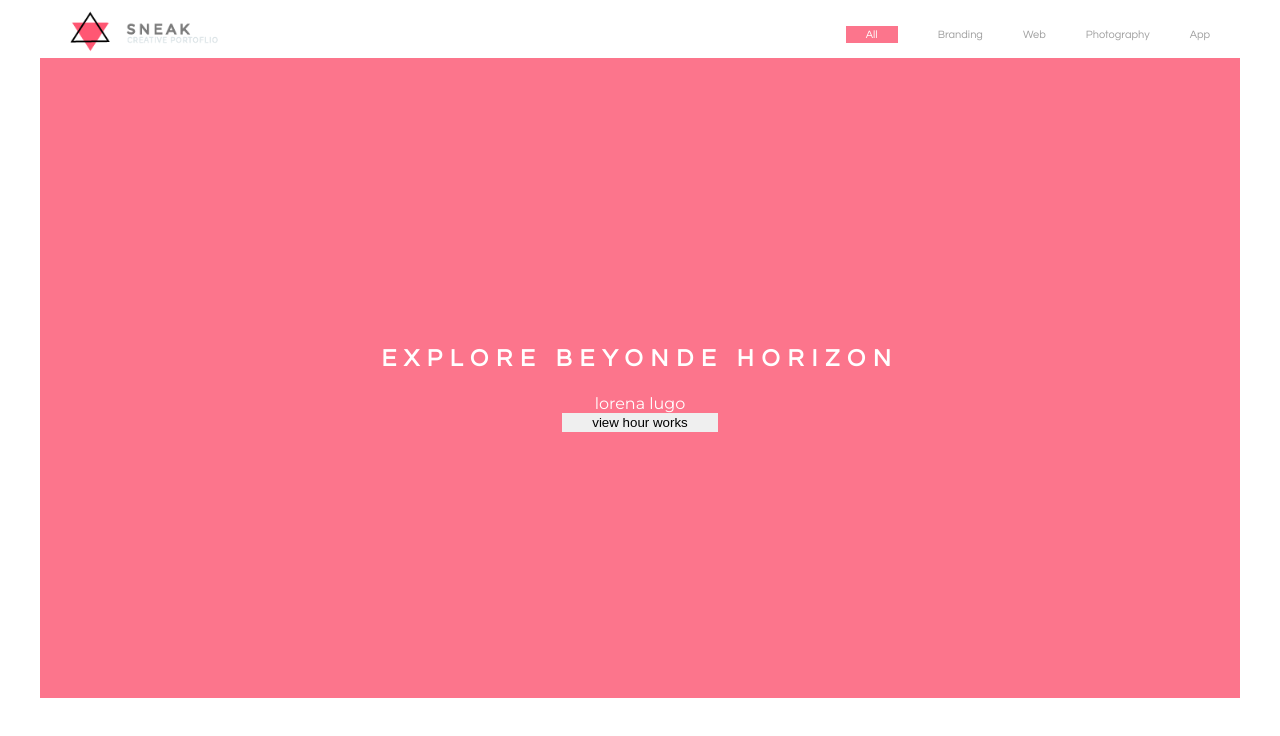
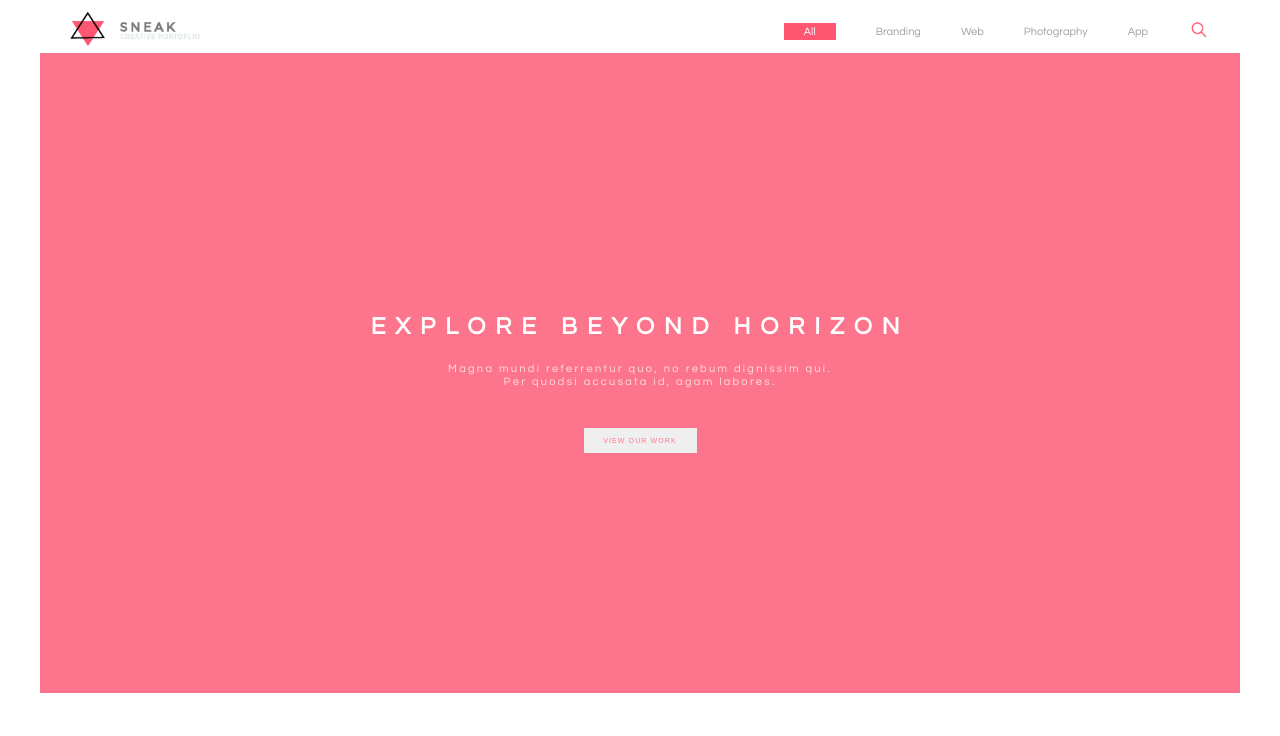
Before and after one commit to lplugof62/tita-media-prueba, a plain HTML site: page index.html in a window 1280 px wide. Drawn offline with Linux system fonts and the light colour scheme.

Commit message:
banner terminado

```diff
--- a/assets/css/banner.css
+++ b/assets/css/banner.css
@@ -6,21 +6,31 @@
     display: flex;
     justify-content: center;
     align-items: center;
-    color: white;
+    color: #FFFEFE;
     flex-direction: column;
 
 }
 .banner__title{
     text-align: center;
-    letter-spacing: 0.8rem;
+    letter-spacing: 1rem;
     padding: 2rem;
+    font-weight: bold;
 }
 .banner__subtitle{
+    text-align: center;
     /* font-family: ; */
-    font: 400 1.6rem/1.2 'Montserrat', sans-serif ;
+    font: 400 1.1rem/1.2 'Questrial', sans-serif ;
+    color: #FEDEE3;
+    letter-spacing: 0.23rem;
 }
 .banner__button{
+    width: 113px;
+    height: 25px;
     border: none;
     outline: none;
-    padding: 0.2rem 3rem;
+    cursor: pointer;
+    color: #FC758C;
+    margin-top: 4rem;
+    font-size: 0.7rem;
+    letter-spacing: 0.11rem;
 }
--- a/assets/css/nav.css
+++ b/assets/css/nav.css
@@ -12,7 +12,7 @@
 
 }
 .nav__logo{
-    max-width: 80%;
+    max-width: 70%;
     position: relative;
     z-index: 10;
 }
@@ -63,8 +63,11 @@
     margin-bottom: 2rem;
     font-size: 1.1rem;
     color: white;
+    cursor: pointer;
 }
-
+.nav__lupa{
+    width: 2.2rem;
+}
 @media (min-width:48em){
     .nav__list{
         position: static;
@@ -86,7 +89,7 @@
         color: #9F9F9F;
     }
     .nav__item.is-active{
-        background-color: #FC758C;
+        background-color: #FF5672;
         padding: 0.2rem 2rem;
         color: white;
 
--- a/index.html
+++ b/index.html
@@ -22,10 +22,10 @@
                 <li class="nav__item is-active"><a href="#"></a>All</li>
                 <li class="nav__item"><a href="#"></a>Branding</li>
                 <li class="nav__item"><a href="#"></a>Web</li>
-                <li class="nav__item "><a href="#"></a>Photography</li>
+                <li class="nav__item"><a href="#"></a>Photography</li>
                 <li class="nav__item"><a href="#"></a>App</li>
-                <!-- <li><a href="#"></a>
-                    <svg version="1.1" id="Capa_1" xmlns="http://www.w3.org/2000/svg"
+                <li class="nav__item"><a href="#"></a><img class="nav__lupa" src="assets/img/lupa.png" alt="">
+                    <!-- <svg version="1.1" id="Capa_1" xmlns="http://www.w3.org/2000/svg"
                         xmlns:xlink="http://www.w3.org/1999/xlink" x="0px" y="0px" viewBox="0 0 102 100"
                         style="enable-background:new 0 0 102 100;" xml:space="preserve">
                         <style type="text/css">
@@ -41,14 +41,16 @@
                             M43,66.3c-12.8,0-23.3-10.4-23.3-23.3S30.1,19.7,43,19.7S66.3,30.1,66.3,43S55.8,66.3,43,66.3z" />
                             </g>
                         </g>
-                    </svg>
-                </li> -->
+                    </svg> -->
+                </li>
             </ul>
         </nav>
+
         <div class="banner">
-            <h2 class="banner__title">EXPLORE BEYONDE HORIZON</h2>
-            <p class="banner__subtitle">lorena lugo</p>
-            <button class="banner__button">view hour works</button>
+            <h2 class="banner__title">EXPLORE BEYOND HORIZON</h2>
+            <p class="banner__subtitle">Magna mundi referrentur quo, no rebum dignissim qui.</p>
+            <p class="banner__subtitle">Per quodsi accusata id, agam labores.</p>
+            <button class="banner__button">VIEW OUR WORK</button>
         </div>
     </header>
 
```
